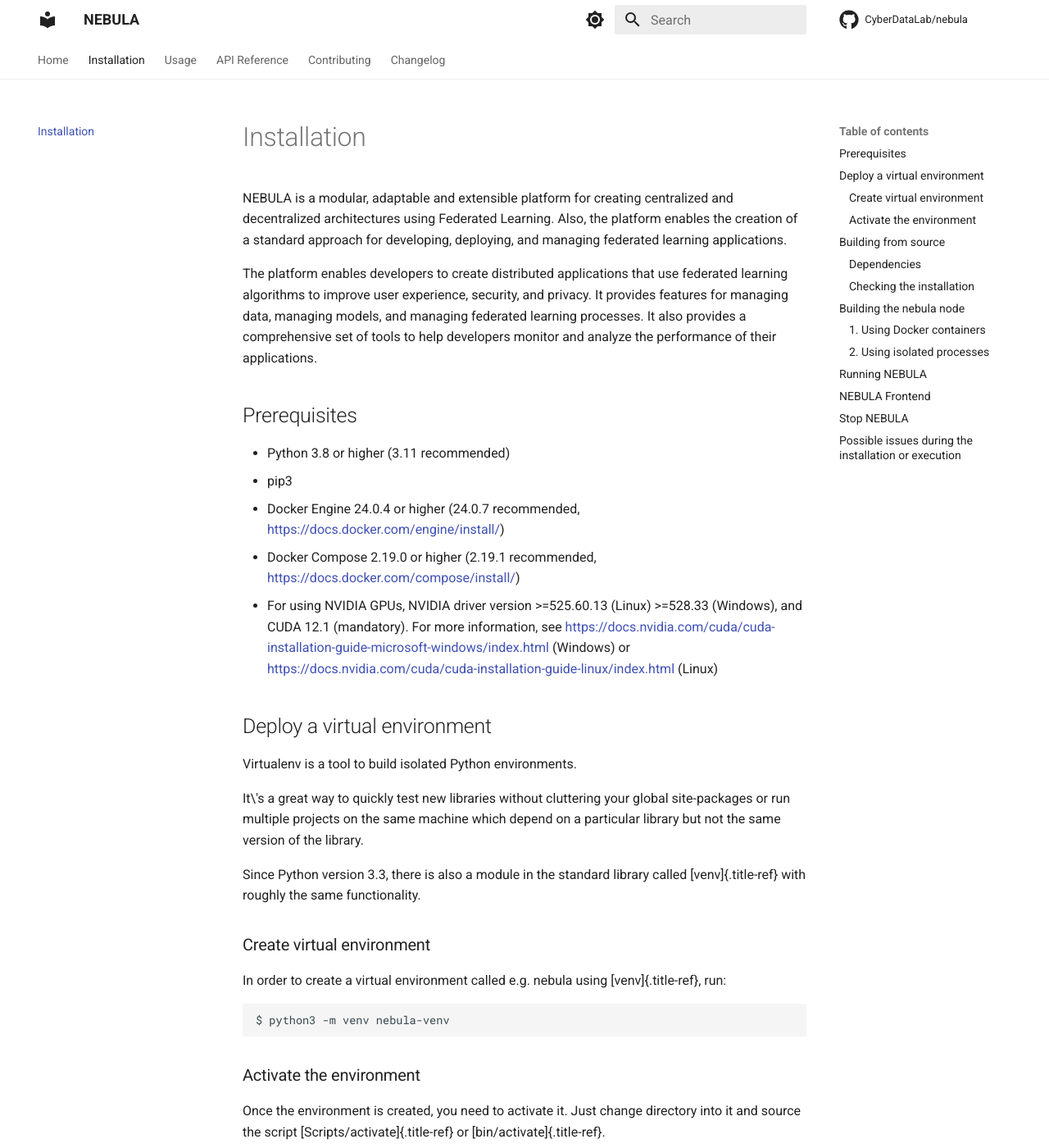
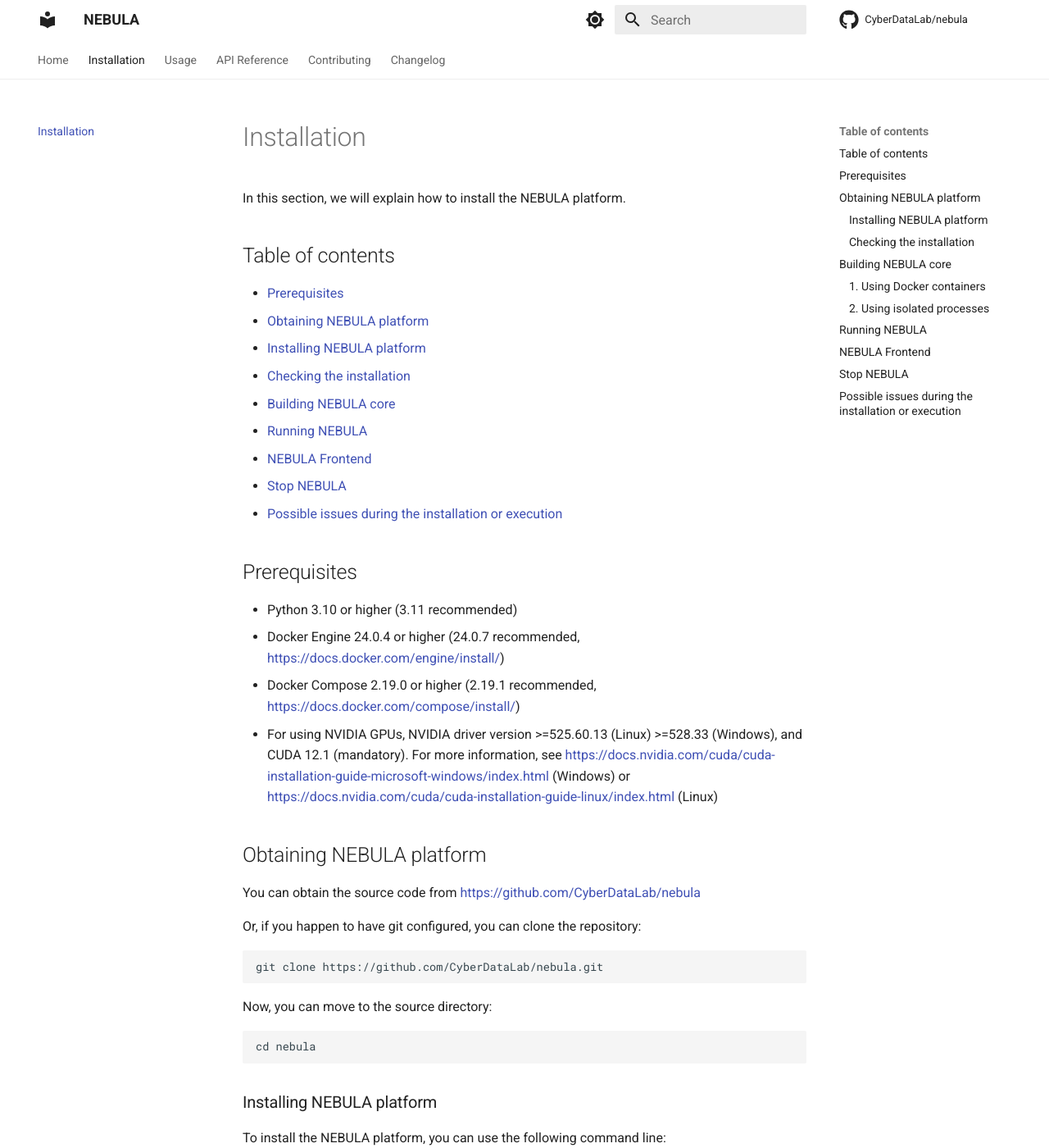
Before and after one commit to enriquetomasmb/nebula, an MkDocs documentation site: the page built from docs/_prebuilt/installation.md, in a window 1280 px wide and 1400 px high. Shown: the whole window at 82% size. Built offline with MkDocs 1.6.1 and Material for MkDocs 9.7.7, drawn with Linux system fonts in a browser that asks for light colours; comment, search, counter and statistics services are not loaded; some of the changed text lies outside the part shown.

Commit message:
Update docs

```diff
--- a/docs/_prebuilt/installation.md
+++ b/docs/_prebuilt/installation.md
@@ -1,21 +1,22 @@
 # Installation
 
-NEBULA is a modular, adaptable and extensible platform for creating
-centralized and decentralized architectures using Federated Learning.
-Also, the platform enables the creation of a standard approach for
-developing, deploying, and managing federated learning applications.
+In this section, we will explain how to install the NEBULA platform.
 
-The platform enables developers to create distributed applications that
-use federated learning algorithms to improve user experience, security,
-and privacy. It provides features for managing data, managing models,
-and managing federated learning processes. It also provides a
-comprehensive set of tools to help developers monitor and analyze the
-performance of their applications.
+## Table of contents
+
+-   [Prerequisites](#prerequisites)
+-   [Obtaining NEBULA platform](#obtaining-nebula-platform)
+-   [Installing NEBULA platform](#installing-nebula-platform)
+-   [Checking the installation](#checking-the-installation)
+-   [Building NEBULA core](#building-nebula-core)
+-   [Running NEBULA](#running-nebula)
+-   [NEBULA Frontend](#nebula-frontend)
+-   [Stop NEBULA](#stop-nebula)
+-   [Possible issues during the installation or execution](#possible-issues-during-the-installation-or-execution)
 
 ## Prerequisites
 
--   Python 3.8 or higher (3.11 recommended)
--   pip3
+-   Python 3.10 or higher (3.11 recommended)
 -   Docker Engine 24.0.4 or higher (24.0.7 recommended,
     <https://docs.docker.com/engine/install/>)
 -   Docker Compose 2.19.0 or higher (2.19.1 recommended,
@@ -28,57 +29,10 @@ performance of their applications.
     <https://docs.nvidia.com/cuda/cuda-installation-guide-linux/index.html>
     (Linux)
 
-## Deploy a virtual environment {#deploy_venv}
+## Obtaining NEBULA platform
 
-Virtualenv is a tool to build isolated Python environments.
 
-It\'s a great way to quickly test new libraries without cluttering your
-global site-packages or run multiple projects on the same machine which
-depend on a particular library but not the same version of the library.
-
-Since Python version 3.3, there is also a module in the standard library
-called [venv]{.title-ref} with roughly the same functionality.
-
-### Create virtual environment
-
-In order to create a virtual environment called e.g. nebula using
-[venv]{.title-ref}, run:
-
-    $ python3 -m venv nebula-venv
-
-### Activate the environment
-
-Once the environment is created, you need to activate it. Just change
-directory into it and source the script [Scripts/activate]{.title-ref}
-or [bin/activate]{.title-ref}.
-
-With bash:
-
-    $ cd nebula-venv
-    $ . Scripts/activate
-    (nebula-venv) $
-
-With csh/tcsh:
-
-    $ cd nebula-venv
-    $ source Scripts/activate
-    (nebula-venv) $
-
-Notice that the prompt changes once you are activate the environment. To
-deactivate it just type deactivate:
-
-    (nebula-venv) $ deactivate
-    $
-
-After you have created the environment, you can install nebula following
-the instructions below.
-
-## Building from source
-
-Obtaining the platform \-\-\-\-\-\-\-\-\-\-\-\-\-\-\-\-\-\-\--
-
-You can obtain the source code from
-<https://github.com/CyberDataLab/nebula>
+You can obtain the source code from <https://github.com/CyberDataLab/nebula>
 
 Or, if you happen to have git configured, you can clone the repository:
 
@@ -88,14 +42,17 @@ Now, you can move to the source directory:
 
     cd nebula
 
-### Dependencies
+### Installing NEBULA platform
 
-NEBULA requires the additional packages in order to be able to be
-installed and work properly.
+To install the NEBULA platform, you can use the following command line:
 
-You can install them using pip:
+    make install
 
-    pip3 install -r requirements.txt
+This command will install the required dependencies for the platform and open a shell to start the platform.
+
+If the shell is not opened or you want to reopen the shell, you can use the following command line:
+
+    make shell
 
 ### Checking the installation
 
@@ -104,7 +61,7 @@ of the NEBULA with the following command line:
 
     python app/main.py --version
 
-## Building the nebula node
+## Building NEBULA core
 
 There are two ways to deploy the node in the federation: using Docker
 containers or isolated processes. You can choose the one that best fits
@@ -128,10 +85,7 @@ You can check the docker images using the following command line:
 
 ### 2. Using isolated processes
 
-You need to install the requirements of the node (core) using the
-following command line in the root directory:
-
-    pip3 install -r nebula/requirements.txt
+There is no need additional steps to build the core using isolated processes.
 
 ## Running NEBULA
 
```
Also changed, not shown: 1 other file.
